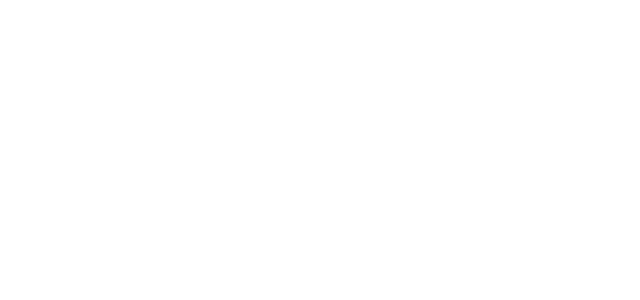
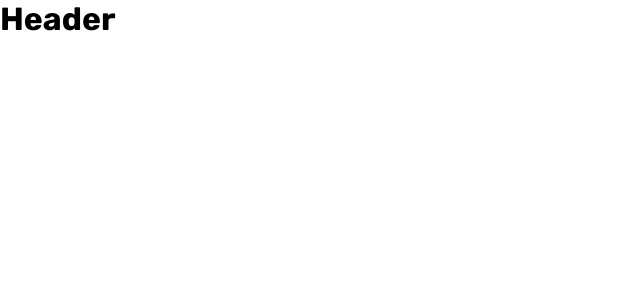
Before and after one commit to PierW/Vue-Task-Tracker, a Vue app: page / in a window 1280 px wide. Shown: the top 300 px of the page, without its empty margins (0-640 px from the left). Built offline with nearby package versions, Linux system fonts and the light colour scheme.

Commit message:
aggiunto logo e primo componente

```diff
--- a/src/App.vue
+++ b/src/App.vue
@@ -1,10 +1,23 @@
 <script setup>
-
+import AppHeader from './components/AppHeader.vue';
 </script>
 
 <template>
+  <AppHeader/>
   <RouterView />
 </template>
 
-<style>
+<style lang="scss">
+@import url('https://fonts.googleapis.com/css2?family=Rubik:wght@300;400;500;600;700&display=swap');
+
+* {
+  font-family: "Rubik", sans-serif;
+  margin: 0;
+  padding: 0;
+  box-sizing: border-box;
+}
+.container {
+  max-width: 1100px;
+  margin: 0 auto;
+}
 </style>
--- /dev/null
+++ b/src/components/AppHeader.vue
@@ -0,0 +1,9 @@
+<script setup>
+</script>
+
+<template>
+    <h1>Header</h1>
+</template>
+
+<style lang="scss" scoped>
+</style>
```
Also changed, not shown: src/assets/Vue_Logo_Black.png (added).
